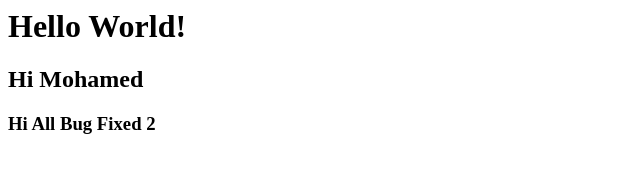
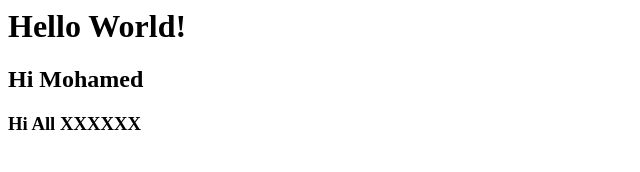
Before and after one commit to moh-atta/firstgitrepo, a plain HTML site: page index.html in a window 1280 px wide. Shown: the full height of the page, 0-640 px from the left. Drawn offline with Linux system fonts and the light colour scheme.

Commit message:
Revert "Fixed the bugs 2"
This reverts commit bb425cf36dda6b9900da94ec829beb8989a380e3.

```diff
--- a/index.html
+++ b/index.html
@@ -2,6 +2,6 @@
 	<body>
 		<h1>Hello World!</h1>
 		<h2>Hi Mohamed</h2>
-		<h3>Hi All Bug Fixed 2</h3>
+		<h3>Hi All XXXXXX</h3>
 	</body>
 </html>
```
